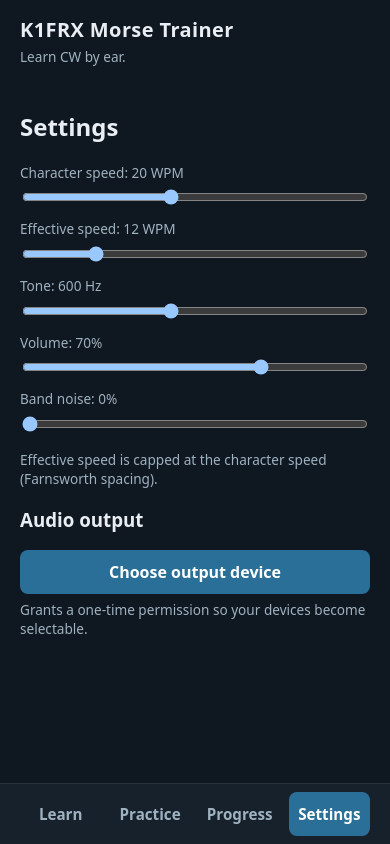
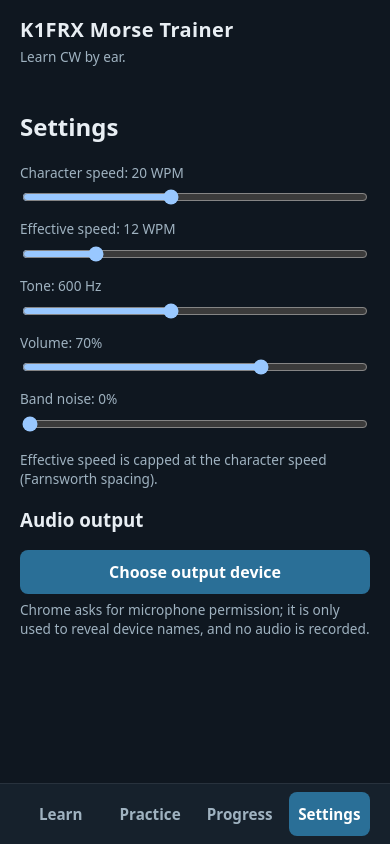
Before and after one commit to K1FRX-radio/morse-trainer, a React (Vite) app: page /settings in a window 390 px wide. Built offline with nearby package versions, Linux system fonts and the light colour scheme.

Commit message:
Clarify that output selection uses a microphone permission
Explain that Chrome's permission prompt only reveals output-device names and
records no audio, and point denied users to reset the site permission.

```diff
--- a/src/ui/screens/SettingsScreen.tsx
+++ b/src/ui/screens/SettingsScreen.tsx
@@ -126,8 +126,8 @@
           </button>
           <span className="field__label">
             {access === "denied"
-              ? "Access denied. Grant permission to list your headphones."
-              : "Grants a one-time permission so your devices become selectable."}
+              ? "Permission denied. Reset this site's microphone permission in Chrome, then try again."
+              : "Chrome asks for microphone permission; it is only used to reveal device names, and no audio is recorded."}
           </span>
         </div>
       )}
```
